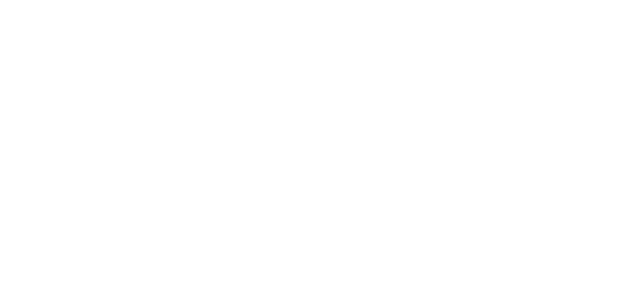
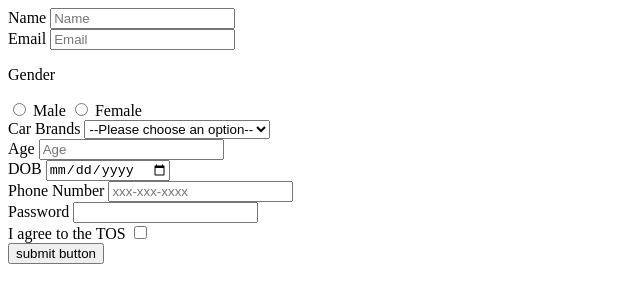
Before and after one commit to acciojob/signup-form-car-Vipul1305, a website: page main.html in a window 1280 px wide. Shown: the whole page, without its empty margins (0-640 px from the left). Drawn offline with Linux system fonts and the light colour scheme.

Commit message:
created a submission

```diff
--- a/main.html
+++ b/main.html
@@ -11,6 +11,46 @@
     <script type="text/javascript" src="./script.js">
 </script>
 
+	<form>
+		<label for="name"> Name</label>
+		<input type="text" id="name" placeholder=Name required>
+		<br>
+		<label for="email"> Email</label>
+		<input type="email" id="email" placeholder=Email required>
+		<br>
+		<p> Gender</p>
+		<input type="radio" id="gender_m" name=gender required>
+		<label for="gender_m">Male</label>
+		<input type="radio" id="gender_f" name=gender required>
+		<label for="gender_f">Female</label>
+		<br>
+		<label for="cars">Car Brands</label>
+		<select name ="cars" id="cars" required>
+			<option value="" disabled selected>--Please choose an option--</option>
+			<option value="BMW">BMW</option>
+			<option value="Audi">Audi</option>
+			<option value="Mercedez">Mercedez</option>
+		</select>
+		<br>
+		<label for="age"> Age</label>
+		<input type="number" id="age" placeholder=Age required>
+		<br>
+		<label for="dob"> DOB</label>
+		<input type="date" id="dob" required>
+		<br>
+		<label for="tel"> Phone Number</label>
+		<input type="tel" id="tel" placeholder="xxx-xxx-xxxx">
+		<br>
+		<label for="password"> Password</label>
+		<input type="password" id="password" required>
+		<br>
+		<label for="tos"> I agree to the TOS</label>
+		<input type="checkbox" id="tos" required>
+		<br>
+		<input type="submit" value="submit button">
+
+	</form>
+
 </body>
 
 </html>
```
